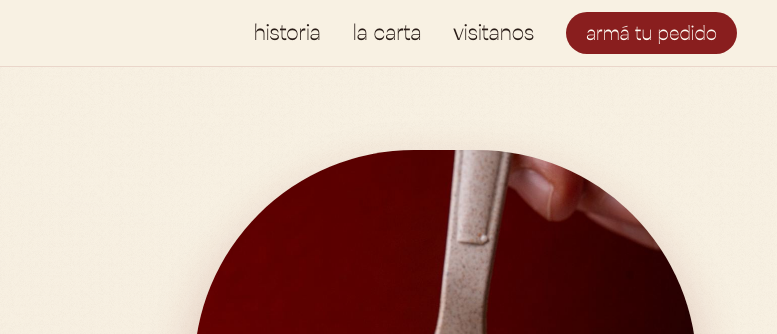
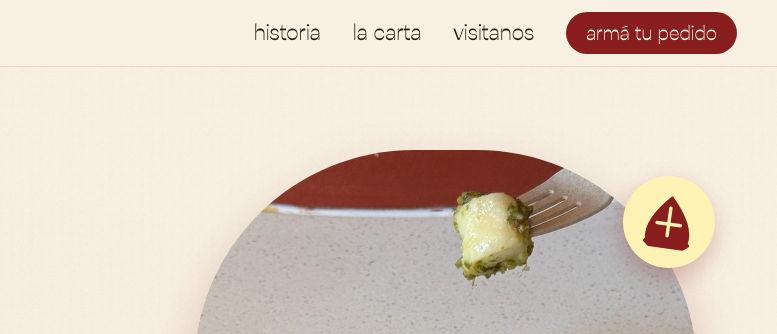
Before and after one commit to mroubaud/tratto-web, a plain HTML site: page index.html in a window 1280 px wide. Shown: the top 334 px of the page, 503-1280 px from the left. Drawn offline with Linux system fonts and the light colour scheme.

Commit message:
Portada con la foto de los noquis y un sello con la mitra
La foto del hero sale del aviso del dia: hoy muestra el vaso de Tratto
con los noquis al pesto, en vez de la milanesa, y vuelve sola manana.
Encima va un sello amarillo con la mitra, al lado del de "retiro en el
local".

La foto es un recorte vertical de la misma del album del local, la que
ya se usa en la tarjeta de la carta.

Co-Authored-By: Claude Opus 5 (1M context) <noreply@anthropic.com>

```diff
--- a/index.html
+++ b/index.html
@@ -468,6 +468,21 @@
     box-shadow: 0 22px 50px rgba(137,30,30,0.25);
     display: block;
   }
+  /* sello con la mitra, solo en las fechas que lo piden */
+  .sello-mitra{
+    position: absolute;
+    right: -18px;
+    top: 26px;
+    width: 92px;
+    height: 92px;
+    padding: 14px;
+    border-radius: 50%;
+    background: var(--amarillo);
+    box-shadow: 0 10px 24px rgba(137,30,30,0.28);
+    transform: rotate(8deg);
+  }
+  .sello-mitra[hidden]{ display: none; }
+
   .hero-foto .sello{
     position: absolute;
     left: -22px;
@@ -1451,6 +1466,7 @@
     .hero-cta-group{ justify-content: center; }
     .hero-foto{ max-width: 380px; width: 100%; order: -1; }
     .hero-foto .sello{ left: -10px; bottom: 14px; width: 96px; height: 96px; font-size: 18px; }
+    .sello-mitra{ right: -6px; top: 14px; width: 72px; height: 72px; padding: 11px; }
     .historia-grid{ grid-template-columns: 1fr; gap: 34px; text-align: center; }
     .historia-foto{ order: -1; }
   }
@@ -1579,9 +1595,16 @@
     </div>
 
     <div class="hero-foto">
-      <img src="fotos/hero-pasta.jpg"
+      <img src="fotos/hero-pasta.jpg" id="hero-img"
            alt="Tenedor con fetuccini fresco de Tratto Pastas y milanesa de pollo"
            width="1000" height="1250" fetchpriority="high" />
+      <!-- sello con la mitra, lo enciende el aviso del día -->
+      <svg class="sello-mitra" id="sello-mitra" viewBox="0 0 60 60" fill="none"
+           stroke-linecap="round" stroke-linejoin="round" aria-hidden="true" hidden>
+        <path d="M30 7 C 13 25, 9 39, 11 48 L49 48 C51 39, 47 25, 30 7 Z" fill="#891e1e" stroke="#891e1e" stroke-width="2.4"/>
+        <path d="M30 17 L30 43 M19 32 L41 32" stroke="#fbf2b3" stroke-width="3.2"/>
+        <rect x="8" y="47" width="44" height="8" rx="4" fill="#891e1e"/>
+      </svg>
       <span class="sello">retiro<br/>en el<br/>local</span>
     </div>
   </div>
@@ -2133,6 +2156,8 @@ const NOQUIS_EXTRA = ['2026-11-06'];
 const AVISOS_PORTADA = {
   '2026-11-06': {
     ilustracion: true,
+    foto: 'fotos/hero-noquis.jpg',
+    fotoAlt: 'Vaso de Tratto con ñoquis caseros al pesto y un ñoqui en el tenedor',
     titulo: 'hoy, los ñoquis de papa',
     texto: 'Viene el Papa y nos quedamos hasta las 23:00. Ñoquis caseros en la carta, por única vez fuera de fin de mes.'
   }
@@ -2252,6 +2277,14 @@ function horaValida(){
 function pintarAvisoPortada(){
   const cont = document.getElementById('aviso-portada');
   const aviso = AVISOS_PORTADA[horaEnMontevideo().fecha];
+
+  document.getElementById('sello-mitra').toggleAttribute('hidden', !(aviso && aviso.ilustracion));
+  if (aviso && aviso.foto){
+    const img = document.getElementById('hero-img');
+    img.src = aviso.foto;
+    img.alt = aviso.fotoAlt || '';
+  }
+
   if (!aviso){
     cont.hidden = true;
     return;
```
Also changed, not shown: fotos/hero-noquis.jpg (added).
